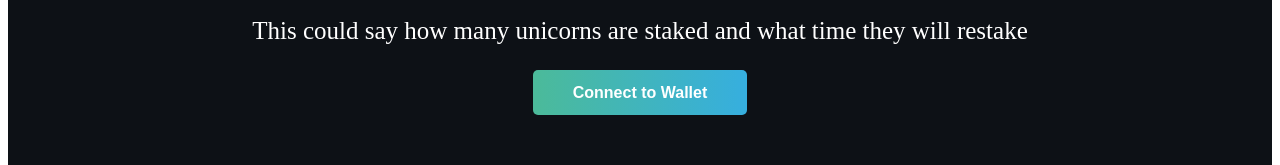
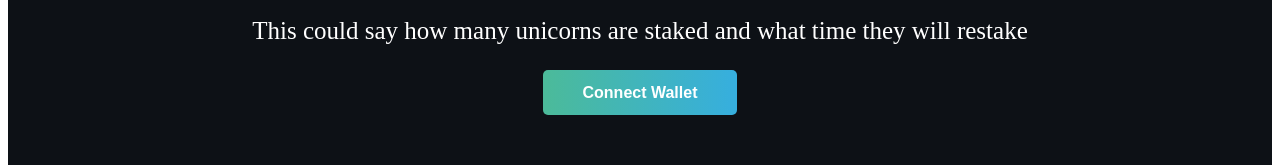
Before and after one commit to 0xnaylor/dark_forest_auto_staker, a React (Create React App) app: page / in a window 1280 px wide. Shown: the part 157-322 px from the top of the page. Built offline with nearby package versions, Linux system fonts and the light colour scheme; the HTML template or start-up script is replaced by a standard one.

Commit message:
Simplified App.js

```diff
--- a/src/App.js
+++ b/src/App.js
@@ -2,18 +2,12 @@ import './styles/App.css';
 import React, { useEffect, useState } from "react";
 import { ethers } from "ethers";
 
-// Constants
-
 const App = () => {
 
-  const CONTRACT_ADDRESS = "0xE8d47313352F02C8932320630AD10Da745F64c04";
-
-  // state variable used to store our users public wallet
   const [currentAccount, setCurrentAccount] = useState("");
+  const { ethereum } = window;
 
   const checkIfWalletIsConnected = async () => {
-    // make sure we have access to window.ethereum
-    const { ethereum } = window;
 
     if(!ethereum) {
       console.log("Make sure you have metamask");
@@ -22,95 +16,53 @@ const App = () => {
       console.log("we have the ethereum object", ethereum);
     }
 
-    // check if we're authorised to access the user's wallet
+    // retrieve a list of accounts associated with the address.
     const accounts = await ethereum.request({method: 'eth_accounts'});
+    handleAccountsChanged(accounts);
+  }
 
-    // User can have multiple authorised accounts, we grab the first one if its there
-    if (accounts.length !== 0) {
-      const account = accounts[0];
-      console.log("found an authorised account: ", account);
-      setCurrentAccount(account);
-
-      // Setup listener! This is for the case where a user comes to our site and ALREADY had their wallet connected + authorized.
-      setupEventListener()
-    } else {
-      console.log("No authorised account found");
+  // For now, 'eth_accounts' will continue to always return an array
+  function handleAccountsChanged(accounts) {
+    console.log("handleAccountsChanged called")
+    if (accounts.length === 0) {
+      // MetaMask is locked or the user has not connected any accounts
+      console.log('Please connect to MetaMask.');
+    } else if (accounts[0] !== currentAccount) {
+      setCurrentAccount(accounts[0]);
+      console.log(`account connected: ${currentAccount}`)
     }
   }
 
-  const connectWallet = async () => {
-    console.log("connect button clicked")
-    try {
-      const { ethereum } = window;
-
-      if (!ethereum) {
-        alert("Get Metamask");
-        return;
-      }
-
-      // request access to account
-      const accounts = await ethereum.request({ method: "eth_requestAccounts"});
-
-      // should print out public address once checkIfWalletIsConnected
-      console.log("Connected", accounts[0]);
-      setCurrentAccount(accounts[0]);
-
-      // Setup listener! This is for the case where a user comes to our site and connected their wallet for the first time.
-      setupEventListener();
-
-    } catch (error) {
-      console.log(error);
-    }
+  function connect() {
+    // mumbai chain 80001
+    console.log("connect called")
+    ethereum
+      .request({ method: 'eth_requestAccounts' })
+      .then(handleAccountsChanged)
+      .catch((err) => {
+        if (err.code === 4001) {
+          // EIP-1193 userRejectedRequest error
+          // If this happens, the user rejected the connection request.
+          console.log('Please connect to MetaMask.');
+        } else {
+          console.error(err);
+        }
+      });
   }
 
   const initiateAutoStake = async () => {
+
     console.log("placeholder")
   }
 
-  // const askContractToMintNft = async () => {
-
-  //   try {
-  //     const { ethereum } = window;
-
-  //     if (ethereum) {
-
-  //       let chainId = await ethereum.request({ method: 'eth_chainId' });
-  //       console.log("Connected to chain " + chainId);
-
-  //       // String, hex code of the chainId of the Rinkebey test network
-  //       const rinkebyChainId = "0x4";
-  //       if (chainId !== rinkebyChainId) {
-  //         alert("You are not connected to the Rinkeby Test Network!");
-  //         return;
-  //       }
-
-  //       const provider = new ethers.providers.Web3Provider(ethereum);
-  //       const signer = provider.getSigner();
-  //       //const connectContract = new ethers.Contract(CONTRACT_ADDRESS, myEpicNFT.abi, signer);
-
-  //       console.log("Going to pop wallet now to pay gas...");
-  //       //let nftTxn = await connectContract.makeAnEpicNFT();
-
-  //       console.log("Mining... Please wait.");
-  //       await nftTxn.wait();
-
-  //       console.log(`Mined, see transaction: https://rinkeby.etherscan.io/tx/${nftTxn.hash}`);
-  //     } else {
-  //       console.log("Ethereum object doesn't exist");
-  //     }
-  //   } catch (error) {
-  //     console.log(error);
-  //   }
-  // }
-
-  // This runs our function when the page loads
   useEffect(() => {
+    // This runs our function when the page loads
     checkIfWalletIsConnected();
   }, [])
 
   const renderNotConnectedContainer = () => (
-    <button onClick={connectWallet} className="cta-button connect-wallet-button">
-      Connect to Wallet
+    <button onClick={connect} className="cta-button connect-wallet-button">
+      Connect Wallet
     </button>
   );
 
@@ -119,53 +71,6 @@ const App = () => {
       Auto Stake
     </button>
   )
-
-   // Setup our listener.
-  const setupEventListener = async () => {
-    // Most of this looks the same as our function askContractToMintNft
-    try {
-      const { ethereum } = window;
-
-      if (ethereum) {
-        // Same stuff again
-        const provider = new ethers.providers.Web3Provider(ethereum);
-        const signer = provider.getSigner();
-        // const connectedContract = new ethers.Contract(CONTRACT_ADDRESS, myEpicNFT.abi, signer);
-
-        // THIS IS THE MAGIC SAUCE.
-        // This will essentially "capture" our event when our contract throws it.
-        // If you're familiar with webhooks, it's very similar to that!
-        // connectedContract.on("NewEpicNFTMinted", (from, tokenId) => {
-        //   console.log(from, tokenId.toNumber())
-        //   alert(`Hey there! We've minted your NFT and sent it to your wallet. It may be blank right now. It can take a max of 10 min to show up on OpenSea. Here's the link: https://testnets.opensea.io/assets/${CONTRACT_ADDRESS}/${tokenId.toNumber()}`)
-        // });
-
-        console.log("Setup event listener!")
-
-      } else {
-        console.log("Ethereum object doesn't exist!");
-      }
-    } catch (error) {
-      console.log(error)
-    }
-  }
-
-  // const updateRemainingNftCount = async () => {
-
-  //   const { ethereum } = window;
-
-  //     if (ethereum) {
-  //       // Same stuff again
-  //       const provider = new ethers.providers.Web3Provider(ethereum);
-  //       const signer = provider.getSigner();
-  //       // const connectedContract = new ethers.Contract(CONTRACT_ADDRESS, myEpicNFT.abi, signer);
-
-  //       setNftsAvailable = 5 - connectedContract.getTotalNFTsMintedSoFar();
-  //           // console.log("nftsAvailable type: " + typeof nftsAvailable);
-  //           // console.log(nftsAvailable);
-  //       console.log("NFTs left for minting: " + nftsAvailable);
-  //   }
-  // }
 
   return (
     <div className="App">
```
